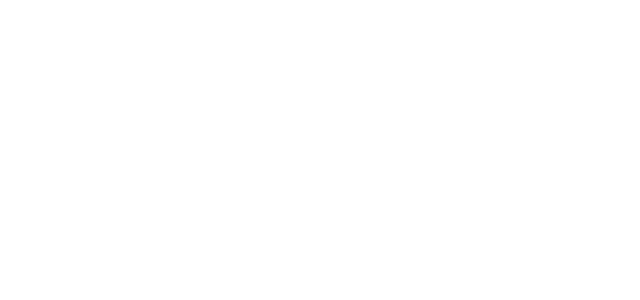
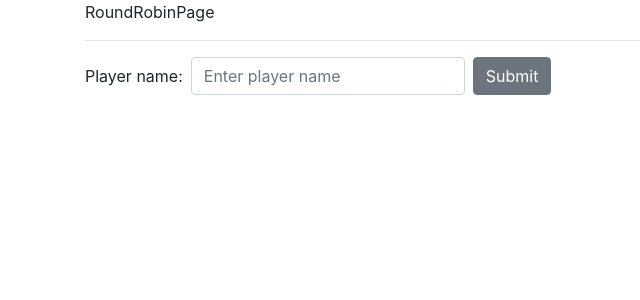
Before and after one commit to mdamian9/tournament-app, a React (Create React App) app in the folder client/: page /round-robin in a window 1280 px wide. Shown: the top 300 px of the page, without its empty margins (0-640 px from the left). Built offline with nearby package versions, Linux system fonts and the light colour scheme.

Commit message:
Installed bootstrap, reactstrap, created RoundRobinPage.js

```diff
--- a/client/package.json
+++ b/client/package.json
@@ -3,10 +3,12 @@
   "version": "0.1.0",
   "private": true,
   "dependencies": {
+    "bootstrap": "^4.3.1",
     "react": "^16.8.6",
     "react-dom": "^16.8.6",
     "react-router-dom": "^5.0.1",
-    "react-scripts": "3.0.1"
+    "react-scripts": "3.0.1",
+    "reactstrap": "^8.0.1"
   },
   "scripts": {
     "start": "react-scripts start",
--- a/client/src/App.css
+++ /dev/null
@@ -1,33 +0,0 @@
-.App {
-  text-align: center;
-}
-
-.App-logo {
-  animation: App-logo-spin infinite 20s linear;
-  height: 40vmin;
-  pointer-events: none;
-}
-
-.App-header {
-  background-color: #282c34;
-  min-height: 100vh;
-  display: flex;
-  flex-direction: column;
-  align-items: center;
-  justify-content: center;
-  font-size: calc(10px + 2vmin);
-  color: white;
-}
-
-.App-link {
-  color: #61dafb;
-}
-
-@keyframes App-logo-spin {
-  from {
-    transform: rotate(0deg);
-  }
-  to {
-    transform: rotate(360deg);
-  }
-}
--- a/client/src/App.js
+++ b/client/src/App.js
@@ -1,5 +1,4 @@
 import React from 'react';
-import './App.css';
 import LandingPage from './components/LandingPage';
 
 const App = () => {
--- a/client/src/components/LandingPage.js
+++ b/client/src/components/LandingPage.js
@@ -1,10 +1,15 @@
 import React from 'react';
+import { Container, Row, Col } from 'reactstrap';
 
 const LandingPage = () => {
-    return(
-        <div>
-            Landing Page
-        </div>
+    return (
+        <Container>
+            <Row>
+                <Col>
+                    Landing Page
+                </Col>
+            </Row>
+        </Container>
     );
 };
 
--- /dev/null
+++ b/client/src/components/RoundRobinPage.js
@@ -0,0 +1,43 @@
+import React, { Component } from 'react';
+import { Container, Row, Col, Form, FormGroup, Label, Input, Button } from 'reactstrap';
+
+class RoundRobinPage extends Component {
+
+    constructor(props) {
+        super(props);
+        this.state = {
+            players: []
+        };
+    };
+
+    componentDidMount = () => {
+        console.log(this.state);
+    };
+
+    render = () => {
+        return (
+            <Container>
+                <Row>
+                    <Col>
+                        RoundRobinPage
+                    </Col>
+                </Row>
+                <hr />
+                <Row>
+                    <Col>
+                        <Form inline>
+                            <FormGroup className="mb-2 mr-sm-2 mb-sm-0">
+                                <Label for='player-name' className='mr-sm-2'>Player name:</Label>
+                                <Input type='text' name="playerName" id='player=name' placeholder='Enter player name' />
+                            </FormGroup>
+                            <Button>Submit</Button>
+                        </Form>
+                    </Col>
+                </Row>
+            </Container>
+        );
+    };
+
+};
+
+export default RoundRobinPage;
--- a/client/src/components/UserHomePage.js
+++ b/client/src/components/UserHomePage.js
@@ -4,12 +4,12 @@ class UserHomePage extends Component {
     constructor(props) {
         super(props);
         this.state = {
-
+            username: 'User'
         };
     };
 
     render = () => {
-        return(
+        return (
             <div>
                 UserHomePage
             </div>
--- a/client/src/index.js
+++ b/client/src/index.js
@@ -2,14 +2,17 @@ import React from 'react';
 import ReactDOM from 'react-dom';
 import { Route, BrowserRouter as Router } from 'react-router-dom';
 import './index.css';
+import 'bootstrap/dist/css/bootstrap.min.css';
 import App from './App';
 import * as serviceWorker from './serviceWorker';
 import UserHomePage from './components/UserHomePage';
+import RoundRobinPage from './components/RoundRobinPage';
 
 ReactDOM.render(
     <Router>
         <Route exact path='/' component={App} />
         <Route exact path='/home' component={UserHomePage} />
+        <Route exact path='/round-robin' component={RoundRobinPage} />
     </Router>
     , document.getElementById('root')
 );
```
Also changed, not shown: 1 other file (tests, documents, lock files or other folders).
